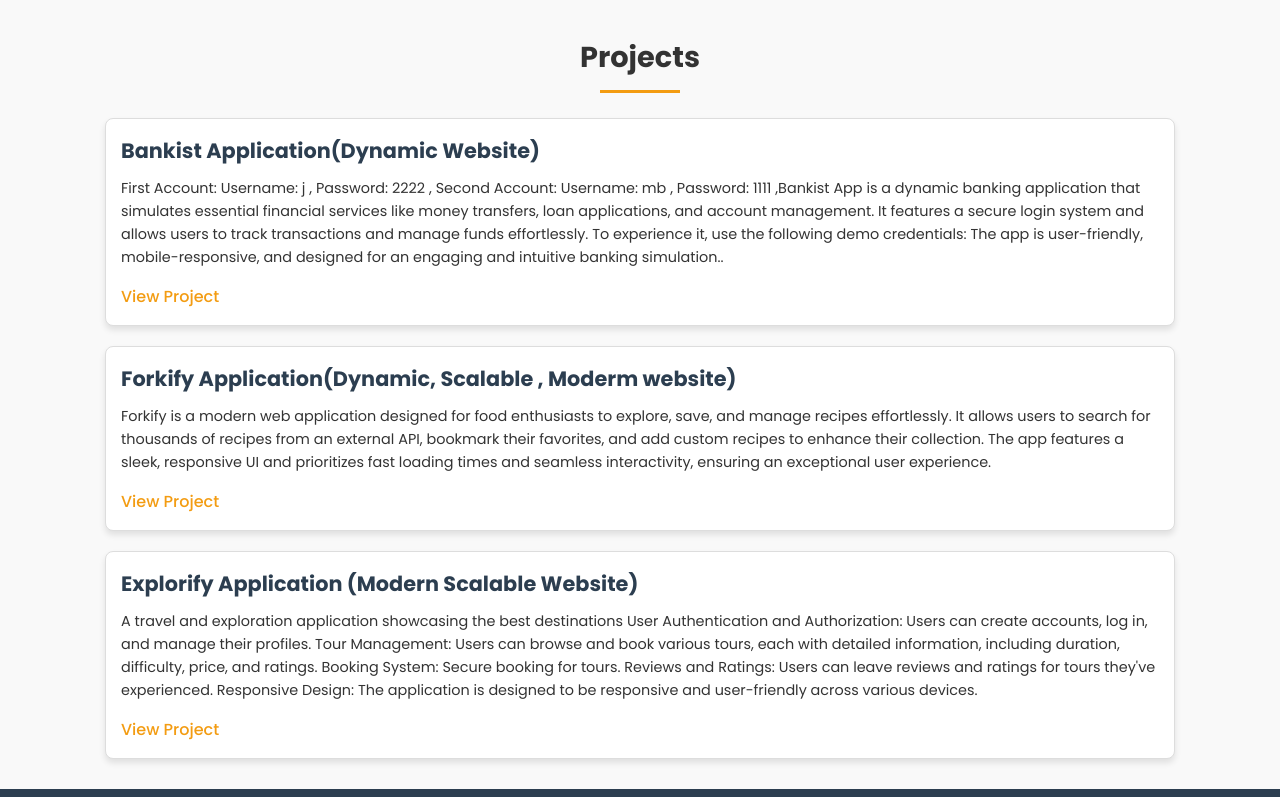
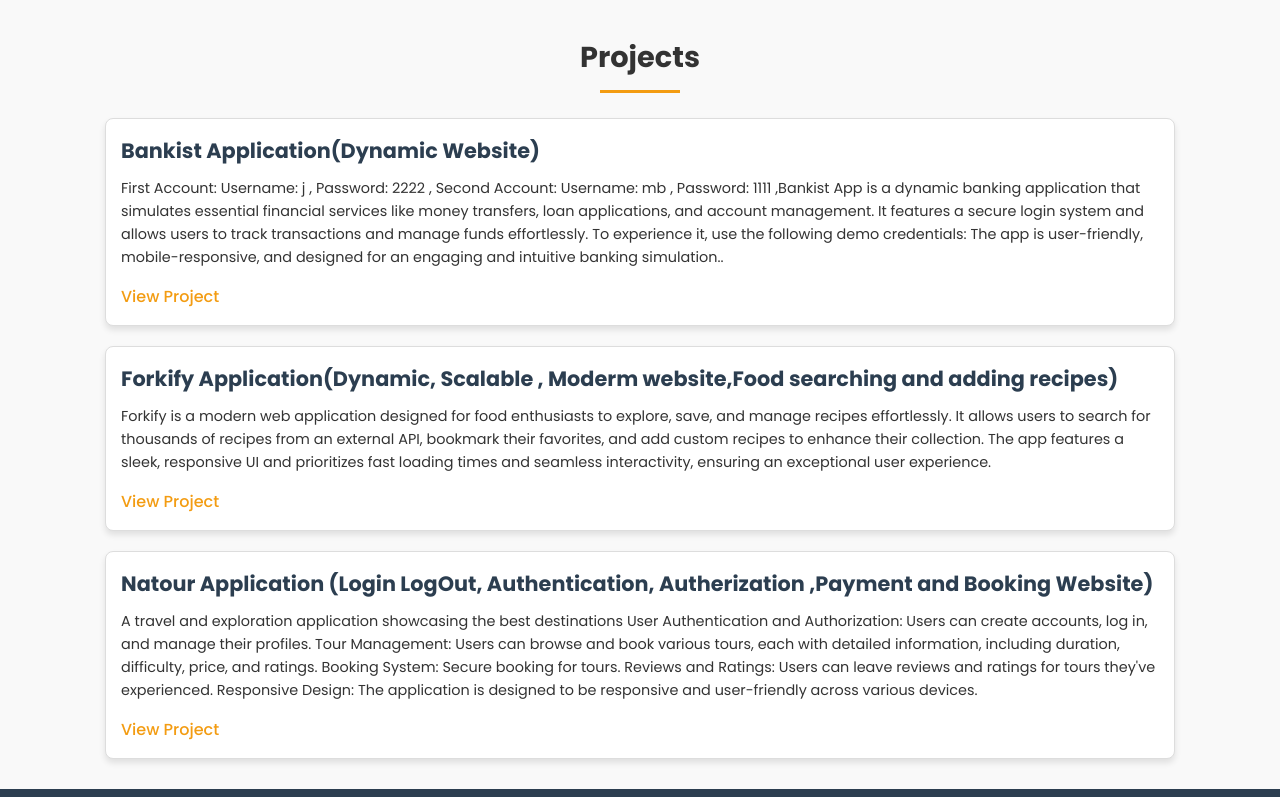
Before and after one commit to ManishBisht17/portfolio, a website: page index.html in a window 1280 px wide. Shown: the part 509-1306 px from the top of the page. Drawn offline with Linux system fonts and the light colour scheme.

```diff
--- a/index.html
+++ b/index.html
@@ -296,13 +296,13 @@
             <a href="https://bankistmanish.netlify.app/">View Project</a>
         </div>
         <div class="project">
-            <h3>Forkify Application(Dynamic, Scalable , Moderm website)</h3>
+            <h3>Forkify Application(Dynamic, Scalable , Moderm website,Food searching and adding recipes)</h3>
             <p>
                 Forkify is a modern web application designed for food enthusiasts to explore, save, and manage recipes effortlessly. It allows users to search for thousands of recipes from an external API, bookmark their favorites, and add custom recipes to enhance their collection. The app features a sleek, responsive UI and prioritizes fast loading times and seamless interactivity, ensuring an exceptional user experience.</p>
             <a href="https://forkifymanish.vercel.app/">View Project</a>
         </div>
         <div class="project">
-            <h3>Explorify Application (Modern Scalable Website)</h3>
+            <h3>Natour Application (Login LogOut, Authentication, Autherization ,Payment and Booking Website)</h3>
             <p>A travel and exploration application showcasing the best destinations User Authentication and Authorization: Users can create accounts, log in, and manage their profiles.
 
                 Tour Management: Users can browse and book various tours, each with detailed information, including duration, difficulty, price, and ratings.
```
